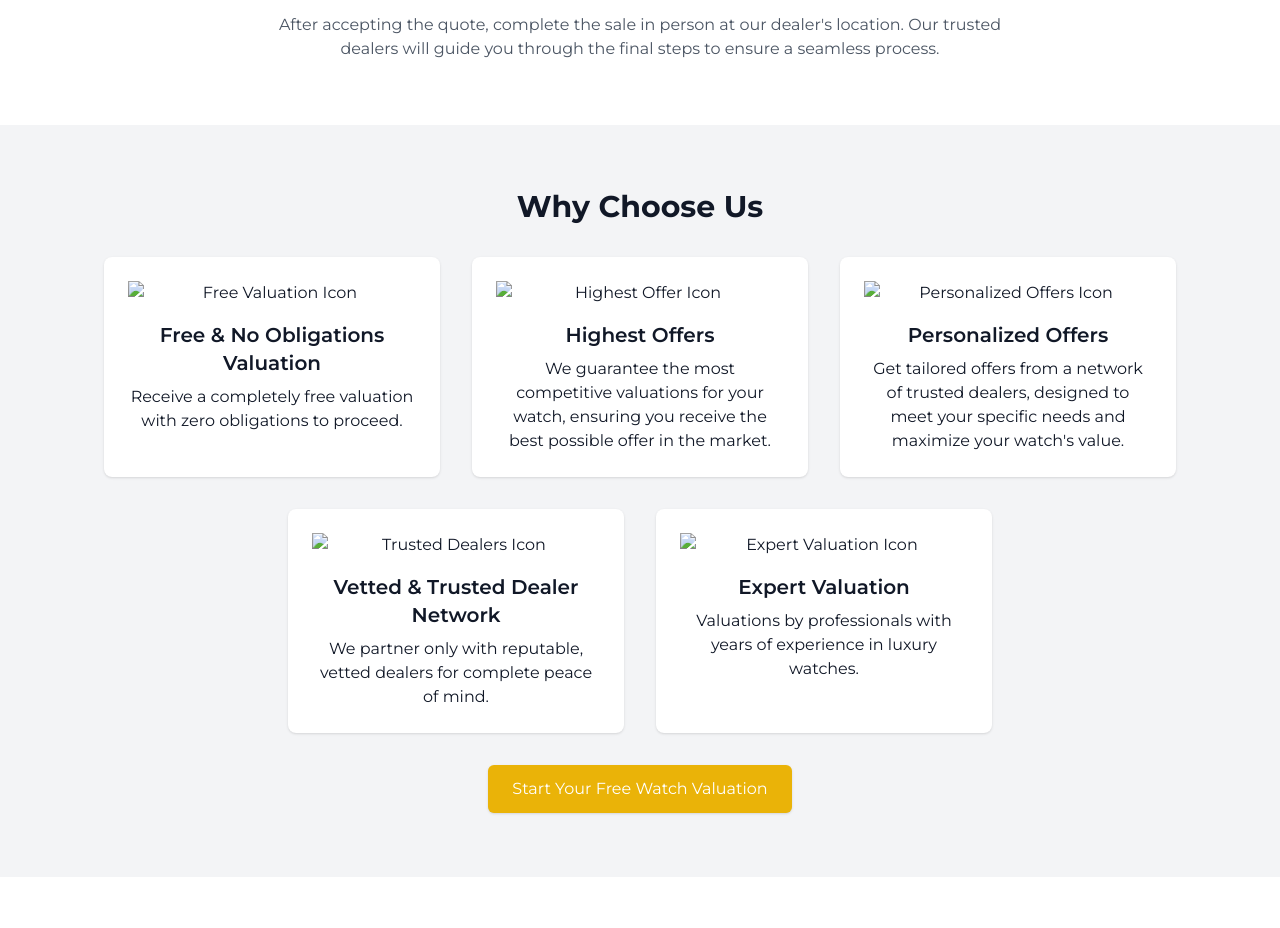
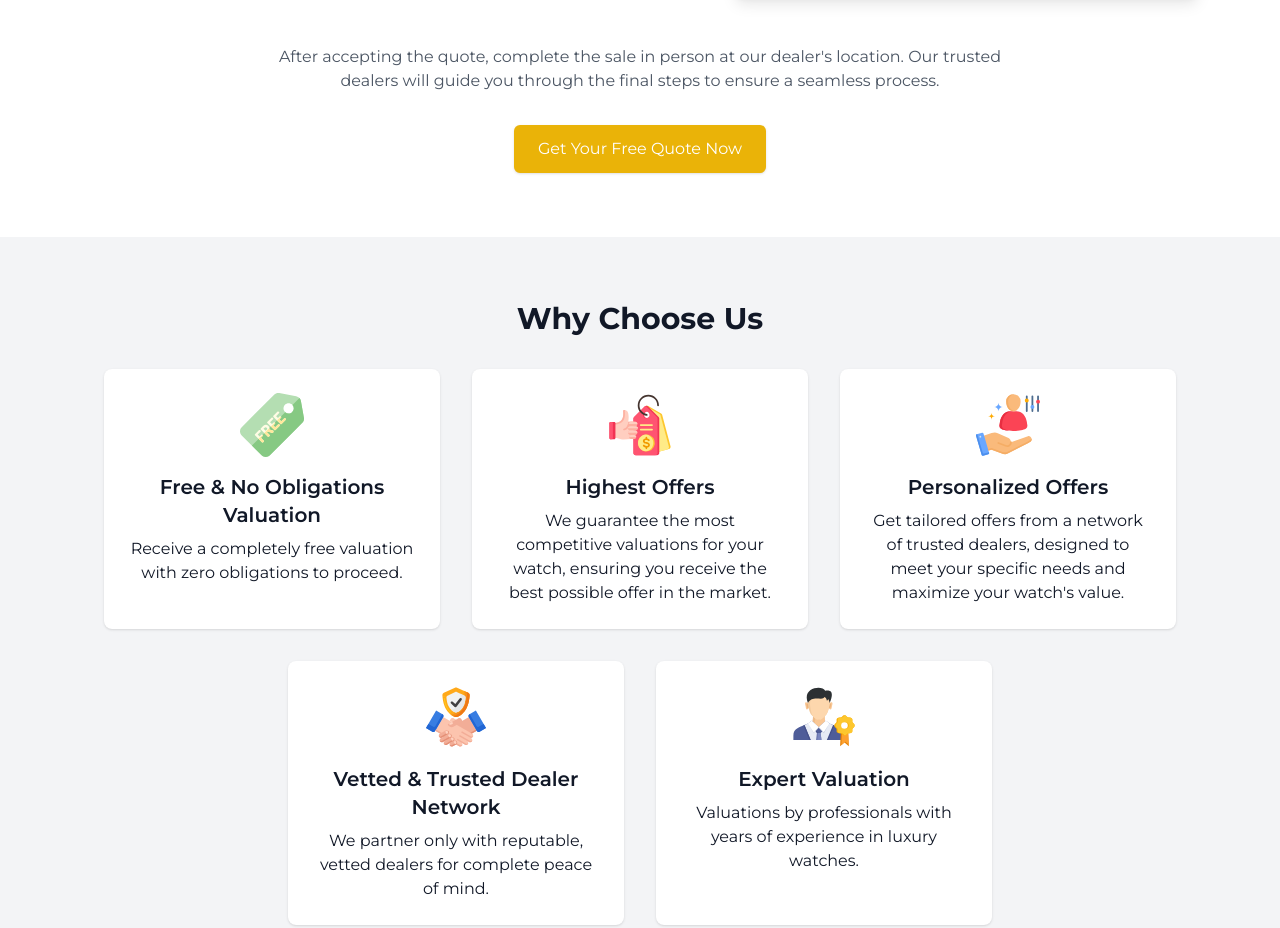
Before and after one commit to TerenceTan/watchvalue-sg, a plain HTML site: page index.html in a window 1280 px wide. Shown: the part 1604-2532 px from the top of the page. Drawn offline with nearby package versions, Linux system fonts and the light colour scheme.

Commit message:
Added icons

```diff
--- a/index.html
+++ b/index.html
@@ -6,7 +6,12 @@
     <meta name="description" content="Curious how much your watch is worth? Try our free watch valuation tool for instant, expert estimates. Discover your watch's true value today—no obligations!">
     <title>Free Watch Valuation Online: Get Your Best Quote</title>
     <script src="https://cdn.tailwindcss.com"></script>
+
+    <link rel="preconnect" href="https://fonts.googleapis.com">
+    <link rel="preconnect" href="https://fonts.gstatic.com" crossorigin>
+    <link rel="preload" as="image" href="images/luxury-watch-bg.jpg">
     <link href="https://fonts.googleapis.com/css2?family=Montserrat:wght@400;500;600;700&display=swap" rel="stylesheet">
+
     <style>
         html {
             scroll-behavior: smooth;
@@ -75,10 +80,6 @@
         "serviceType": "Watch Valuation"
     }
     </script>
-
-    <link rel="preconnect" href="https://fonts.googleapis.com">
-    <link rel="preconnect" href="https://fonts.gstatic.com" crossorigin>
-    <link rel="preload" as="image" href="images/luxury-watch-bg.jpg">
 </head>
 <body class="bg-gray-50 text-gray-900">
     <header class="bg-white shadow transition duration-500 ease-in-out">
@@ -124,7 +125,7 @@
                         <option value="Fair">Fair</option>
                     </select>
                 </div>
-                <button type="submit" class="w-full bg-yellow-500 text-white py-3 rounded-md shadow hover:bg-yellow-600 transform hover:scale-105 transition duration-300">Get Your Free Quote Now</button>
+                <button onclick="document.getElementById('quote-form').scrollIntoView({behavior: 'smooth'})" class="mt-8 bg-yellow-500 text-white px-6 py-3 rounded-md shadow hover:bg-yellow-600 transform hover:scale-105 transition duration-300">Get Your Free Quote Now</button>
             </form>
         </div>
     </section>
@@ -174,6 +175,9 @@
             <p class="mt-12 text-center max-w-3xl mx-auto text-gray-600">
                 After accepting the quote, complete the sale in person at our dealer's location. Our trusted dealers will guide you through the final steps to ensure a seamless process.
             </p>
+            <div class="text-center">
+                <button onclick="document.getElementById('quote-form').scrollIntoView({behavior: 'smooth'})" class="mt-8 bg-yellow-500 text-white px-6 py-3 rounded-md shadow hover:bg-yellow-600 transform hover:scale-105 transition duration-300">Get Your Free Quote Now</button>
+            </div>
         </div>
     </section>
 
@@ -182,29 +186,29 @@
             <h2 class="text-3xl font-bold mb-8 animate-slide-in-up">Why Choose Us</h2>
             <div class="flex flex-wrap justify-center gap-8 mb-8">
                 <div class="benefit bg-white p-6 rounded-lg shadow transition-transform transform hover:scale-105 duration-300 w-full md:w-[30%]">
-                    <img src="images/free-valuation-icon.png" alt="Free Valuation Icon" class="mx-auto mb-4 animate-fade-in">
+                    <img src="images/free.svg" alt="Free Valuation Icon" class="mx-auto mb-4 animate-fade-in w-16 h-16">
                     <h3 class="text-xl font-semibold mb-2">Free & No Obligations Valuation</h3>
                     <p>Receive a completely free valuation with zero obligations to proceed.</p>
                 </div>
                 <div class="benefit bg-white p-6 rounded-lg shadow transition-transform transform hover:scale-105 duration-300 w-full md:w-[30%]">
-                    <img src="images/highest-offer-icon.png" alt="Highest Offer Icon" class="mx-auto mb-4 animate-fade-in">
+                    <img src="images/best-price.svg" alt="Highest Offer Icon" class="mx-auto mb-4 animate-fade-in w-16 h-16">
                     <h3 class="text-xl font-semibold mb-2">Highest Offers</h3>
                     <p>We guarantee the most competitive valuations for your watch, ensuring you receive the best possible offer in the market.</p>
                 </div>
                 <div class="benefit bg-white p-6 rounded-lg shadow transition-transform transform hover:scale-105 duration-300 w-full md:w-[30%]">
-                    <img src="images/highest-offer-icon.png" alt="Personalized Offers Icon" class="mx-auto mb-4 animate-fade-in">
+                    <img src="images/personalized.svg" alt="Personalized Offers Icon" class="mx-auto mb-4 animate-fade-in w-16 h-16">
                     <h3 class="text-xl font-semibold mb-2">Personalized Offers</h3>
                     <p>Get tailored offers from a network of trusted dealers, designed to meet your specific needs and maximize your watch's value.</p>
                 </div>
             </div>
             <div class="flex flex-wrap justify-center gap-8">
                 <div class="benefit bg-white p-6 rounded-lg shadow transition-transform transform hover:scale-105 duration-300 w-full md:w-[30%]">
-                    <img src="images/trusted-dealers-icon.png" alt="Trusted Dealers Icon" class="mx-auto mb-4 animate-fade-in">
+                    <img src="images/trust.svg" alt="Trusted Dealers Icon" class="mx-auto mb-4 animate-fade-in w-16 h-16">
                     <h3 class="text-xl font-semibold mb-2">Vetted & Trusted Dealer Network</h3>
                     <p>We partner only with reputable, vetted dealers for complete peace of mind.</p>
                 </div>
                 <div class="benefit bg-white p-6 rounded-lg shadow transition-transform transform hover:scale-105 duration-300 w-full md:w-[30%]">
-                    <img src="images/expert-valuation-icon.png" alt="Expert Valuation Icon" class="mx-auto mb-4 animate-fade-in">
+                    <img src="images/badge.svg" alt="Expert Valuation Icon" class="mx-auto mb-4 animate-fade-in w-16 h-16">
                     <h3 class="text-xl font-semibold mb-2">Expert Valuation</h3>
                     <p>Valuations by professionals with years of experience in luxury watches.</p>
                 </div>
```
Also changed, not shown: images/badge.svg (added), images/best-price.svg (added), images/free.svg (added), images/personalized.svg (added), images/trust.svg (added).
